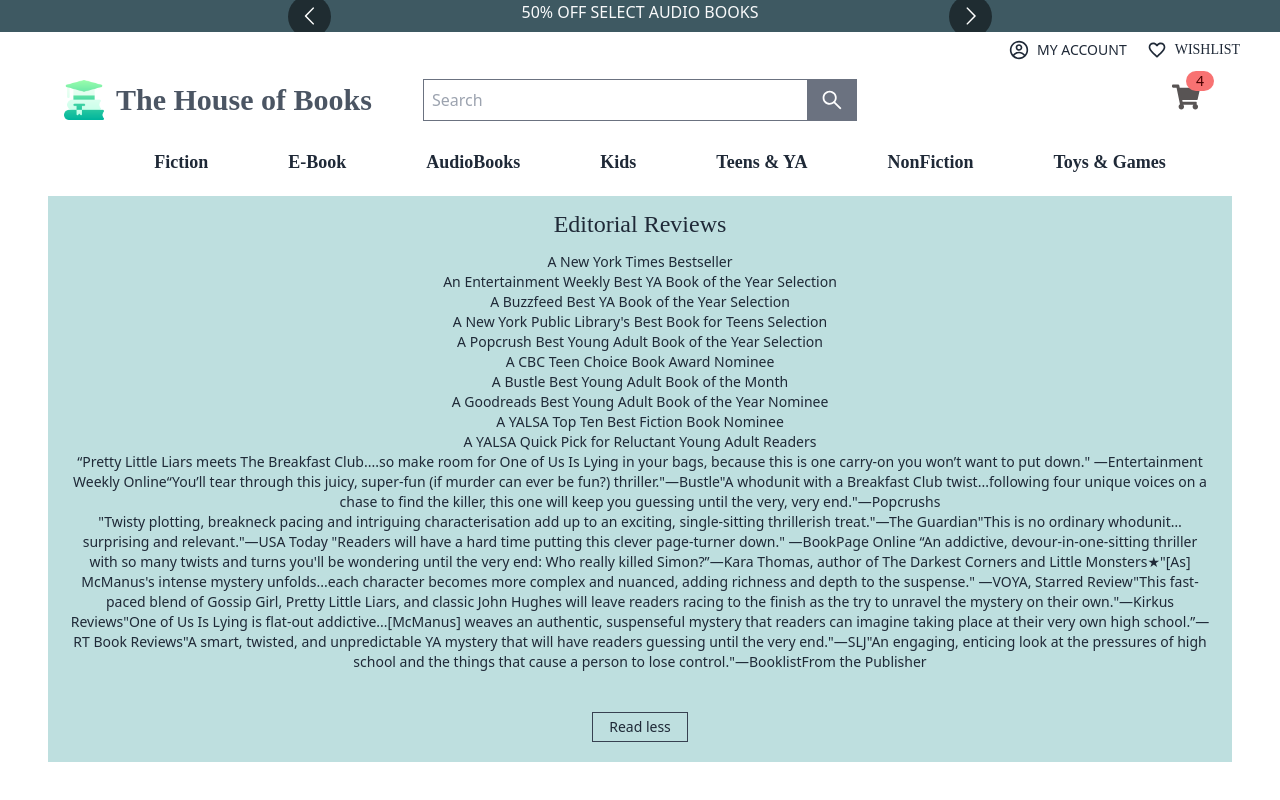
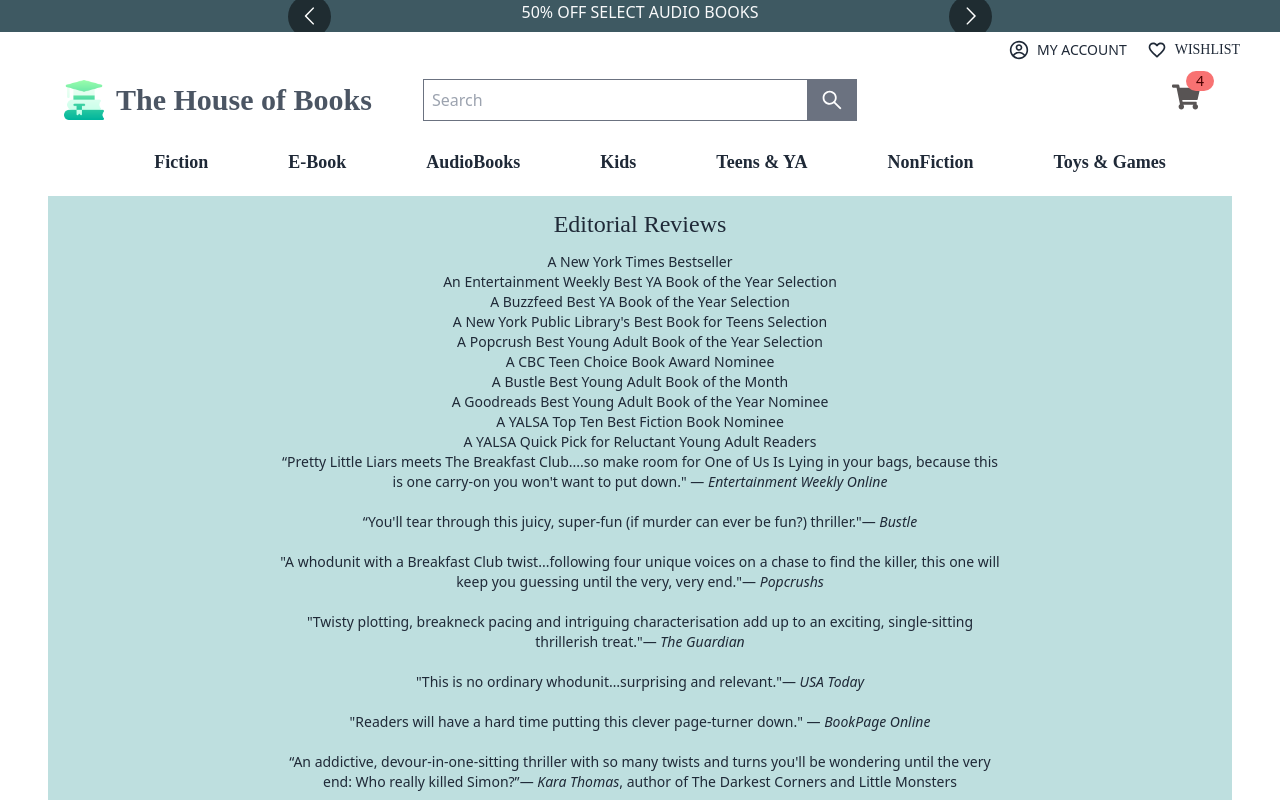
Before and after one commit to Uvacoder/abc-book-store, a React (Create React App) app: page / in a window 1280 px wide. Both pictures are taken after a click on the button "Read More". Shown: the top 800 px of the page. Built offline with nearby package versions, Linux system fonts and the light colour scheme.

Commit message:
nicely done editors

```diff
--- a/src/Pages/Editorial/Editorial.js
+++ b/src/Pages/Editorial/Editorial.js
@@ -1,5 +1,6 @@
 import React from 'react';
 import { useState } from 'react';
+import './Editorial.modules.css'
 
 const Editorial = () => {
     const [readMoreShown, setReadMoreShown] = useState(false);
@@ -12,10 +13,9 @@ const Editorial = () => {
                 <div className='text-center'>
                     <h1 className='text-2xl font-[ubuntu] py-3'>Editorial Reviews</h1>
                 </div>
-                <div className='text-sm text-center'>
+                <div className='text-sm text-center px-52'>
                     <div>
                         <p>
-                            <span>
                             A New York Times Bestseller <br />
                             An Entertainment Weekly Best YA Book of the Year Selection<br />
                             A Buzzfeed Best YA Book of the Year Selection<br />
@@ -26,48 +26,46 @@ const Editorial = () => {
                             A Goodreads Best Young Adult Book of the Year Nominee<br />
                             A YALSA Top Ten Best Fiction Book Nominee<br />
                             A YALSA Quick Pick for Reluctant Young Adult Readers<br />
-                            </span>
+                        </p>
 
-                            <span>“Pretty Little Liars meets The Breakfast Club....so make room for One of Us Is Lying in your bags, because this is one carry-on you won’t want to put down." —Entertainment Weekly Online</span>
+                        <p>“Pretty Little Liars meets The Breakfast Club....so make room for One of Us Is Lying in your bags, because this is one carry-on you won't want to put down." —   <i>Entertainment Weekly Online</i> </p><br />
 
-                            <span>“You’ll tear through this juicy, super-fun (if murder can ever be fun?) thriller."—Bustle</span>
+                        <p>“You'll tear through this juicy, super-fun (if murder can ever be fun?) thriller."— <i>Bustle</i> </p><br />
 
-                            <span>
-                                "A whodunit with a Breakfast Club twist...following four unique voices on a chase to find the killer, this one will keep you guessing until the very, very end."—Popcrushs
-                            </span>
-                        </p>
+                        <p>
+                            "A whodunit with a Breakfast Club twist...following four unique voices on a chase to find the killer, this one will keep you guessing until the very, very end."— <i>Popcrushs</i>
+                        </p><br />
                     </div>
-                    <div className={`${readMoreShown ? "block" : "hidden"}`}>
+                    <div className={`${readMoreShown ? "block" : "hidden"} transition ease-in `}>
                         <p>
-                            <span>
-                                "Twisty plotting, breakneck pacing and intriguing characterisation add up to an exciting, single-sitting thrillerish treat."—The Guardian
-                            </span>
+                            "Twisty plotting, breakneck pacing and intriguing characterisation add up to an exciting, single-sitting thrillerish treat."— <i>The Guardian</i>
+                        </p><br />
 
-                            <span>
-                                "This is no ordinary whodunit…surprising and relevant."—USA Today</span>
+                        <p>
+                            "This is no ordinary whodunit…surprising and relevant."— <i>USA Today</i> </p><br />
 
-                            <span> "Readers will have a hard time putting this clever page-turner down." —BookPage Online</span>
+                        <p> "Readers will have a hard time putting this clever page-turner down." — <i>BookPage Online</i> </p><br />
 
-                            <span>  “An addictive, devour-in-one-sitting thriller with so many twists and turns you'll be wondering until the very end: Who really killed Simon?”—Kara Thomas, author of The Darkest Corners and Little Monsters</span>
+                        <p>  “An addictive, devour-in-one-sitting thriller with so many twists and turns you'll be wondering until the very end: Who really killed Simon?”— <i>Kara Thomas</i>, author of The Darkest Corners and Little Monsters</p><br />
 
-                            <span>
-                                ★"[As] McManus's intense mystery unfolds...each character becomes more complex and nuanced, adding richness and depth to the suspense." —VOYA, Starred Review
-                            </span>
+                        <p>
+                            ★"[As] McManus's intense mystery unfolds...each character becomes more complex and nuanced, adding richness and depth to the suspense." — <i>VOYA, Starred Review</i>
+                        </p><br />
 
-                            <span>"This fast-paced blend of Gossip Girl, Pretty Little Liars, and classic John Hughes will leave readers racing to the finish as the try to unravel the mystery on their own."—Kirkus Reviews</span>
+                        <p>"This fast-paced blend of Gossip Girl, Pretty Little Liars, and classic John Hughes will leave readers racing to the finish as the try to unravel the mystery on their own."— <i>Kirkus Reviews</i></p>
 
-                            <span>
-                                "One of Us Is Lying is flat-out addictive...[McManus] weaves an authentic, suspenseful mystery that readers can imagine taking place at their very own high school.”—RT Book Reviews
-                            </span>
+                        <p><br />
+                            "One of Us Is Lying is flat-out addictive...[McManus] weaves an authentic, suspenseful mystery that readers can imagine taking place at their very own high school.”— <i>RT Book Reviews</i>
+                        </p><br />
 
-                            <span>
-                                "A smart, twisted, and unpredictable YA mystery that will have readers guessing until the very end."—SLJ
-                            </span>
+                        <p>
+                            "A smart, twisted, and unpredictable YA mystery that will have readers guessing until the very end."— <i>SLJ</i>
+                        </p><br />
 
-                            <span>"An engaging, enticing look at the pressures of high school and the things that cause a person to lose control."—Booklist
-                            </span>
+                        <p>"An engaging, enticing look at the pressures of high school and the things that cause a person to lose control." <i>—Booklist</i>
+                        </p><br />
                         From the Publisher
-                        </p>
+
                     </div>
 
                 </div>
```
Also changed, not shown: src/Pages/Editorial/Editorial.modules.css (added). Lines whose indentation alone changed are shown as unchanged.
